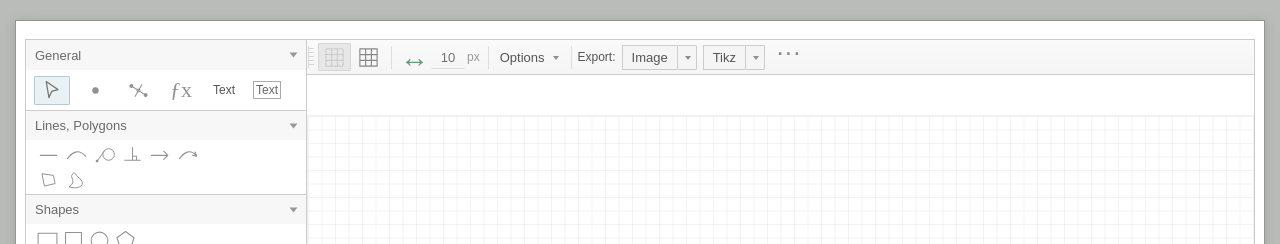
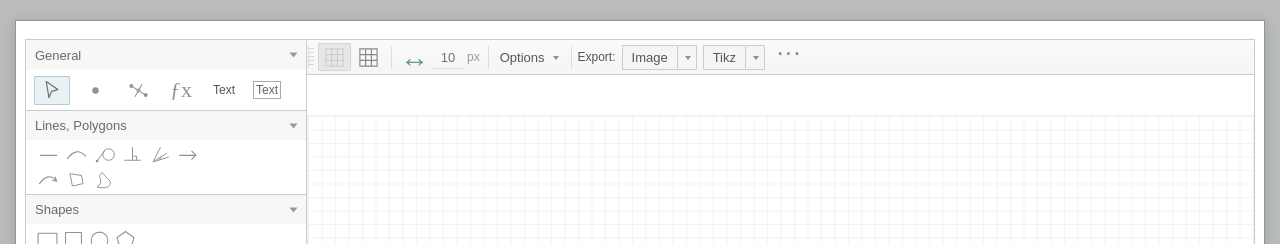
Before and after one commit to hoangnguyenk8hn-lab/myweb, a Next.js app: page / in a window 1280 px wide. Shown: the top 244 px of the page. Built offline with nearby package versions, Linux system fonts and the light colour scheme.

Commit message:
Add static angle bisector construction

```diff
--- a/app/diagram/CurrentToolPalette.tsx
+++ b/app/diagram/CurrentToolPalette.tsx
@@ -1,5 +1,5 @@
 "use client";
-import { useState } from "react";
+import { useEffect, useState } from "react";
 import {
   BASIC_SHAPES,
   COORDINATE_SHAPES,
@@ -7,6 +7,10 @@ import {
   type ShapeDefinition,
 } from "./shapes";
 import { ToolIcon } from "./catalog";
+import {
+  setAssistedLineConstruction,
+  type AssistedLineConstruction,
+} from "./constructionMode";
 import type { DiagramTool, PlotSettings } from "./types";
 
 const ShapeButton = ({
@@ -52,10 +56,20 @@ export function CurrentToolPalette({
   onPlot: (kind: PlotSettings["kind"]) => void;
 }) {
   const [open, setOpen] = useState<Record<string, boolean>>({
-    general: true,
-    lines: true,
-    document: true,
-  });
+      general: true,
+      lines: true,
+      document: true,
+    }),
+    [assistedLine, setAssistedLine] =
+      useState<AssistedLineConstruction>("perpendicular");
+
+  useEffect(() => {
+    if (activeTool !== "perpendicular") {
+      setAssistedLine("perpendicular");
+      setAssistedLineConstruction("perpendicular");
+    }
+  }, [activeTool]);
+
   const header = (id: string, label: string) => (
     <button
       className="category-heading"
@@ -73,7 +87,11 @@ export function CurrentToolPalette({
           key={shape.id}
           shape={shape}
           active={activeTool === `shape:${shape.id}`}
-          onSelect={() => onSelect(`shape:${shape.id}`)}
+          onSelect={() => {
+            setAssistedLine("perpendicular");
+            setAssistedLineConstruction("perpendicular");
+            onSelect(`shape:${shape.id}`);
+          }}
         />
       ))}
     </div>
@@ -89,11 +107,38 @@ export function CurrentToolPalette({
       title={label}
       aria-label={label}
       aria-pressed={activeTool === tool}
-      onClick={() => onSelect(tool)}
+      onClick={() => {
+        setAssistedLine("perpendicular");
+        setAssistedLineConstruction("perpendicular");
+        onSelect(tool);
+      }}
     >
       {content ?? <ToolIcon tool={tool} size={22} />}
     </button>
   );
+  const assistedLineButton = (
+    mode: AssistedLineConstruction,
+    label: string,
+    content: React.ReactNode,
+  ) => {
+    const active = activeTool === "perpendicular" && assistedLine === mode;
+    return (
+      <button
+        className={`shape-button${active ? " active" : ""}`}
+        key={mode}
+        title={label}
+        aria-label={label}
+        aria-pressed={active}
+        onClick={() => {
+          setAssistedLine(mode);
+          setAssistedLineConstruction(mode);
+          onSelect("perpendicular");
+        }}
+      >
+        {content}
+      </button>
+    );
+  };
   return (
     <aside className="shape-sidebar" aria-label="Drawing tools">
       {header("general", "General")}
@@ -144,11 +189,19 @@ export function CurrentToolPalette({
               <path d="M5 22L14.5 8.6" />
             </svg>,
           )}
-          {basic(
+          {assistedLineButton(
             "perpendicular",
             "Perpendicular Line",
             <svg viewBox="0 0 28 28" aria-hidden="true">
               <path d="M4 21H24M14 21V5M14 16H19V21" />
+            </svg>,
+          )}
+          {assistedLineButton(
+            "angle-bisector",
+            "Angle Bisector",
+            <svg viewBox="0 0 28 28" aria-hidden="true">
+              <path d="M5 23L14 5M5 23L24 17M5 23L22 12" />
+              <path d="M11 18A7 7 0 0 1 13.5 20.5M13.5 20.5A7 7 0 0 1 15 16.7" />
             </svg>,
           )}
           {basic("arrow", "Arrow")}
@@ -181,7 +234,11 @@ export function CurrentToolPalette({
                 aria-label={shape.label}
                 className={`labeled-shape${activeTool === `shape:${shape.id}` ? " active" : ""}`}
                 key={shape.id}
-                onClick={() => onSelect(`shape:${shape.id}`)}
+                onClick={() => {
+                  setAssistedLine("perpendicular");
+                  setAssistedLineConstruction("perpendicular");
+                  onSelect(`shape:${shape.id}`);
+                }}
               >
                 <svg viewBox="0 0 110 110">
                   <path
@@ -213,7 +270,15 @@ export function CurrentToolPalette({
               ["parametric", "Parametric Plot"],
             ] as const
           ).map(([kind, label]) => (
-            <button key={kind} title={label} onClick={() => onPlot(kind)}>
+            <button
+              key={kind}
+              title={label}
+              onClick={() => {
+                setAssistedLine("perpendicular");
+                setAssistedLineConstruction("perpendicular");
+                onPlot(kind);
+              }}
+            >
               <svg viewBox="0 0 42 34">
                 <path
                   d="M4 3V29H40M4 23L12 16L22 21L30 9L38 4"
@@ -234,7 +299,11 @@ export function CurrentToolPalette({
             className="shape-button"
             title="Image"
             aria-label="Image"
-            onClick={onImage}
+            onClick={() => {
+              setAssistedLine("perpendicular");
+              setAssistedLineConstruction("perpendicular");
+              onImage();
+            }}
           >
             <svg viewBox="0 0 28 28">
               <path d="M3 5H25V23H3ZM5 20L11 12L16 17L20 13L24 20" />
--- /dev/null
+++ b/app/diagram/constructionMode.ts
@@ -0,0 +1,11 @@
+export type AssistedLineConstruction = "perpendicular" | "angle-bisector";
+
+let assistedLineConstruction: AssistedLineConstruction = "perpendicular";
+
+export function setAssistedLineConstruction(mode: AssistedLineConstruction) {
+  assistedLineConstruction = mode;
+}
+
+export function getAssistedLineConstruction(): AssistedLineConstruction {
+  return assistedLineConstruction;
+}
--- a/app/diagram/perpendicular.ts
+++ b/app/diagram/perpendicular.ts
@@ -1,10 +1,19 @@
 import type { ArrowHead, DiagramElement, Point } from "./types";
 import { lineVertices, worldPoint } from "./sceneGeometry";
+import { getAssistedLineConstruction } from "./constructionMode";
 
-export type PerpendicularTarget = {
+type StraightLineTarget = {
   id: string;
   a: Point;
   b: Point;
+};
+
+export type PerpendicularTarget = StraightLineTarget & {
+  mode?: "angle-bisector";
+  pointer?: Point;
+  zoom?: number;
+  candidates?: StraightLineTarget[];
+  second?: StraightLineTarget;
 };
 
 export const RIGHT_ANGLE_MARKERS = [
@@ -22,9 +31,18 @@ export type PerpendicularPreview = {
   end: Point;
   foot: Point;
   marker: RightAngleMarker | null;
+  mode?: "angle-bisector";
+  bisectorDirection?: Point;
+  secondTarget?: StraightLineTarget;
 };
 
 type MarkerSigns = { x: -1 | 1; y: -1 | 1 };
+
+type BisectorRay = {
+  line: StraightLineTarget;
+  unit: Point;
+  angle: number;
+};
 
 const MARKER_SIGNS: Record<RightAngleMarker, MarkerSigns> = {
   "right-angle-inside-left": { x: -1, y: -1 },
@@ -53,28 +71,210 @@ function lineDistance(point: Point, a: Point, b: Point) {
   return Math.abs((point.x - a.x) * dy - (point.y - a.y) * dx) / length;
 }
 
+function straightLineTargets(elements: DiagramElement[]): StraightLineTarget[] {
+  const result: StraightLineTarget[] = [];
+  for (const element of elements) {
+    if (element.type !== "line") continue;
+    const vertices = lineVertices(element);
+    if (vertices.length !== 2) continue;
+    const a = worldPoint(vertices[0], element),
+      b = worldPoint(vertices[1], element);
+    if (Math.hypot(b.x - a.x, b.y - a.y) < 1e-8) continue;
+    result.push({ id: element.id, a, b });
+  }
+  return result;
+}
+
+function cross(a: Point, b: Point) {
+  return a.x * b.y - a.y * b.x;
+}
+
+function subtract(a: Point, b: Point): Point {
+  return { x: a.x - b.x, y: a.y - b.y };
+}
+
+function segmentIntersection(
+  a: Point,
+  b: Point,
+  c: Point,
+  d: Point,
+): Point | null {
+  const r = subtract(b, a),
+    s = subtract(d, c),
+    delta = subtract(c, a),
+    denominator = cross(r, s);
+
+  if (Math.abs(denominator) < 1e-10) {
+    const shared: Point[] = [];
+    for (const p of [a, b])
+      for (const q of [c, d])
+        if (
+          Math.hypot(p.x - q.x, p.y - q.y) < 1e-7 &&
+          !shared.some((n) => Math.hypot(n.x - p.x, n.y - p.y) < 1e-7)
+        )
+          shared.push(p);
+    return shared.length === 1 ? shared[0] : null;
+  }
+
+  const t = cross(delta, s) / denominator,
+    u = cross(delta, r) / denominator;
+  if (t < -1e-8 || t > 1 + 1e-8 || u < -1e-8 || u > 1 + 1e-8)
+    return null;
+  return { x: a.x + t * r.x, y: a.y + t * r.y };
+}
+
+function positiveAngle(angle: number) {
+  const turn = Math.PI * 2;
+  return ((angle % turn) + turn) % turn;
+}
+
+function angleGap(from: number, to: number) {
+  return positiveAngle(to - from);
+}
+
+function nearestAngleVertex(
+  source: Point,
+  lines: StraightLineTarget[],
+  zoom: number,
+) {
+  const tolerance = 14 / Math.max(zoom, 1e-6);
+  let best: { point: Point; distance: number } | null = null;
+
+  for (let i = 0; i < lines.length; i++) {
+    for (let j = i + 1; j < lines.length; j++) {
+      const point = segmentIntersection(
+        lines[i].a,
+        lines[i].b,
+        lines[j].a,
+        lines[j].b,
+      );
+      if (!point) continue;
+      const distance = Math.hypot(point.x - source.x, point.y - source.y);
+      if (distance <= tolerance && (!best || distance < best.distance))
+        best = { point, distance };
+    }
+  }
+  return best?.point ?? null;
+}
+
+function angleBisectorPreview(
+  source: Point,
+  target: PerpendicularTarget,
+): PerpendicularPreview | null {
+  const pointer = target.pointer,
+    lines = target.candidates,
+    zoom = target.zoom ?? 1;
+  if (!pointer || !lines || lines.length < 2) return null;
+
+  const vertex = nearestAngleVertex(source, lines, zoom);
+  if (!vertex) return null;
+
+  const passing = lines.filter(
+    (line) => segmentDistance(vertex, line.a, line.b) < 1e-5,
+  );
+  if (passing.length < 2) return null;
+
+  const rays: BisectorRay[] = [];
+  for (const line of passing) {
+    const dx = line.b.x - line.a.x,
+      dy = line.b.y - line.a.y,
+      length = Math.hypot(dx, dy),
+      unit = { x: dx / length, y: dy / length };
+    rays.push({ line, unit, angle: positiveAngle(Math.atan2(unit.y, unit.x)) });
+    rays.push({
+      line,
+      unit: { x: -unit.x, y: -unit.y },
+      angle: positiveAngle(Math.atan2(-unit.y, -unit.x)),
+    });
+  }
+  rays.sort((a, b) => a.angle - b.angle);
+
+  const vx = pointer.x - vertex.x,
+    vy = pointer.y - vertex.y,
+    radius = Math.hypot(vx, vy),
+    theta = positiveAngle(Math.atan2(vy, vx));
+  if (radius < 1e-8) return null;
+
+  let chosen:
+    | { first: BisectorRay; second: BisectorRay; score: number }
+    | null = null;
+  for (let i = 0; i < rays.length; i++) {
+    const first = rays[i],
+      second = rays[(i + 1) % rays.length],
+      gap = angleGap(first.angle, second.angle),
+      offset = angleGap(first.angle, theta);
+    if (
+      first.line.id === second.line.id ||
+      gap < 1e-5 ||
+      gap >= Math.PI - 1e-5 ||
+      offset > gap + 1e-7
+    )
+      continue;
+    const score = Math.abs(offset - gap / 2);
+    if (!chosen || score < chosen.score) chosen = { first, second, score };
+  }
+  if (!chosen) return null;
+
+  const sum = {
+      x: chosen.first.unit.x + chosen.second.unit.x,
+      y: chosen.first.unit.y + chosen.second.unit.y,
+    },
+    sumLength = Math.hypot(sum.x, sum.y);
+  if (sumLength < 1e-8) return null;
+  const direction = { x: sum.x / sumLength, y: sum.y / sumLength },
+    length = Math.max(18 / Math.max(zoom, 1e-6), radius),
+    primary = chosen.first.line,
+    secondary = chosen.second.line;
+
+  return {
+    target: {
+      ...primary,
+      mode: "angle-bisector",
+      pointer,
+      zoom,
+      candidates: lines,
+      second: secondary,
+    },
+    start: vertex,
+    end: {
+      x: vertex.x + direction.x * length,
+      y: vertex.y + direction.y * length,
+    },
+    foot: vertex,
+    marker: null,
+    mode: "angle-bisector",
+    bisectorDirection: direction,
+    secondTarget: secondary,
+  };
+}
+
 /** Return the nearest straight two-vertex Line under the pointer. */
 export function perpendicularTargetAt(
   pointer: Point,
   elements: DiagramElement[],
   zoom = 1,
 ): PerpendicularTarget | null {
+  const lines = straightLineTargets(elements);
+  if (getAssistedLineConstruction() === "angle-bisector") {
+    if (lines.length < 2) return null;
+    return {
+      ...lines[0],
+      id: "angle-bisector",
+      mode: "angle-bisector",
+      pointer,
+      zoom,
+      candidates: lines,
+    };
+  }
+
   const tolerance = 10 / Math.max(zoom, 1e-6);
   let closest: PerpendicularTarget | null = null,
     best = tolerance;
-
-  for (const element of elements) {
-    if (element.type !== "line") continue;
-    const vertices = lineVertices(element);
-    // A polyline has multiple local directions, so it is not one unambiguous
-    // perpendicular target. The user can use one straight Line as the axis.
-    if (vertices.length !== 2) continue;
-    const a = worldPoint(vertices[0], element),
-      b = worldPoint(vertices[1], element),
-      distance = segmentDistance(pointer, a, b);
+  for (const line of lines) {
+    const distance = segmentDistance(pointer, line.a, line.b);
     if (distance <= best) {
       best = distance;
-      closest = { id: element.id, a, b };
+      closest = line;
     }
   }
   return closest;
@@ -110,6 +310,20 @@ export function perpendicularLineForPointer(
   previousEnd: Point | null = null,
   zoom = 1,
 ): PerpendicularPreview {
+  if (preview.mode === "angle-bisector" && preview.bisectorDirection) {
+    const length = Math.max(
+      18 / Math.max(zoom, 1e-6),
+      Math.hypot(pointer.x - preview.start.x, pointer.y - preview.start.y),
+    );
+    return {
+      ...preview,
+      end: {
+        x: preview.start.x + preview.bisectorDirection.x * length,
+        y: preview.start.y + preview.bisectorDirection.y * length,
+      },
+    };
+  }
+
   const frame = previewFrame(preview);
   if (!frame) return preview;
   const scale = Math.max(zoom, 1e-6),
@@ -138,6 +352,8 @@ export function perpendicularRetainsTargetAt(
   preview: PerpendicularPreview,
   zoom = 1,
 ) {
+  if (preview.mode === "angle-bisector") return true;
+
   const scale = Math.max(zoom, 1e-6),
     frame = previewFrame(preview);
   if (
@@ -162,6 +378,8 @@ export function perpendicularMarkerAt(
   preview: PerpendicularPreview,
   zoom = 1,
 ): RightAngleMarker | null {
+  if (preview.mode === "angle-bisector") return null;
+
   const frame = previewFrame(preview);
   if (!frame) return null;
 
@@ -193,6 +411,11 @@ export function rightAngleGuidePath(
   marker: RightAngleMarker,
   size: number,
 ) {
+  if (preview.mode === "angle-bisector") {
+    if (marker !== RIGHT_ANGLE_MARKERS[0] || !preview.secondTarget) return "";
+    return `M${preview.secondTarget.a.x} ${preview.secondTarget.a.y}L${preview.secondTarget.b.x} ${preview.secondTarget.b.y}`;
+  }
+
   const frame = previewFrame(preview);
   if (!frame) return "";
   const signs = MARKER_SIGNS[marker],
@@ -212,9 +435,8 @@ export function rightAngleGuidePath(
 }
 
 /**
- * Build the perpendicular segment from `source` to its foot on the target
- * line. Width/height remain in the signature so CurrentCanvas can keep the
- * same construction lifecycle used by the previous full-line preview.
+ * Build the perpendicular segment from `source` to its foot on the target line,
+ * or an angle-bisector segment when the assisted-line palette is in that mode.
  */
 export function perpendicularPreview(
   source: Point,
@@ -223,6 +445,8 @@ export function perpendicularPreview(
   _height: number,
 ): PerpendicularPreview | null {
   if (!target) return null;
+  if (target.mode === "angle-bisector") return angleBisectorPreview(source, target);
+
   const foot = projectPointToLine(source, target.a, target.b);
   if (!foot) return null;
   if (Math.hypot(foot.x - source.x, foot.y - source.y) < 1e-8) return null;
```
